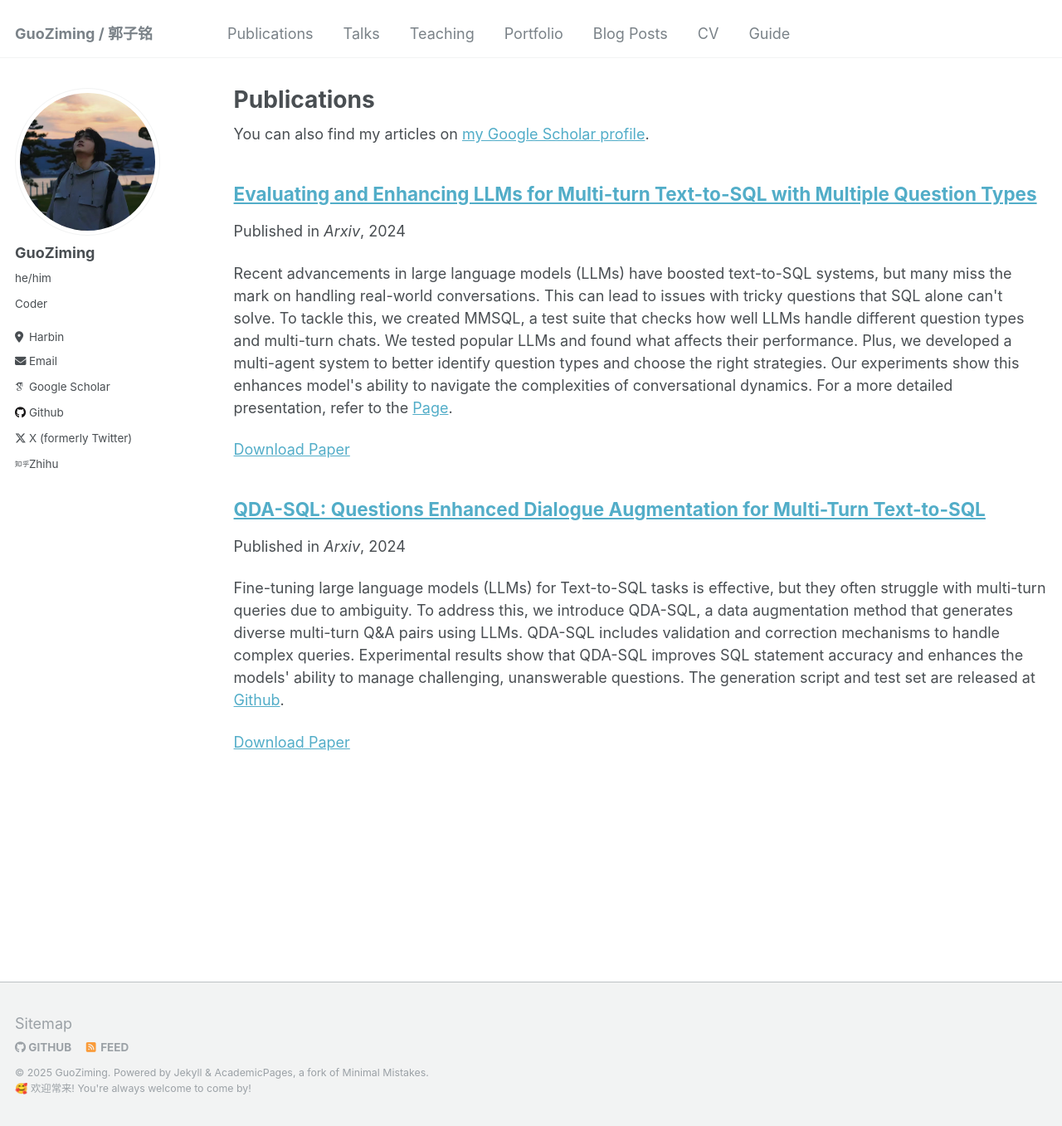
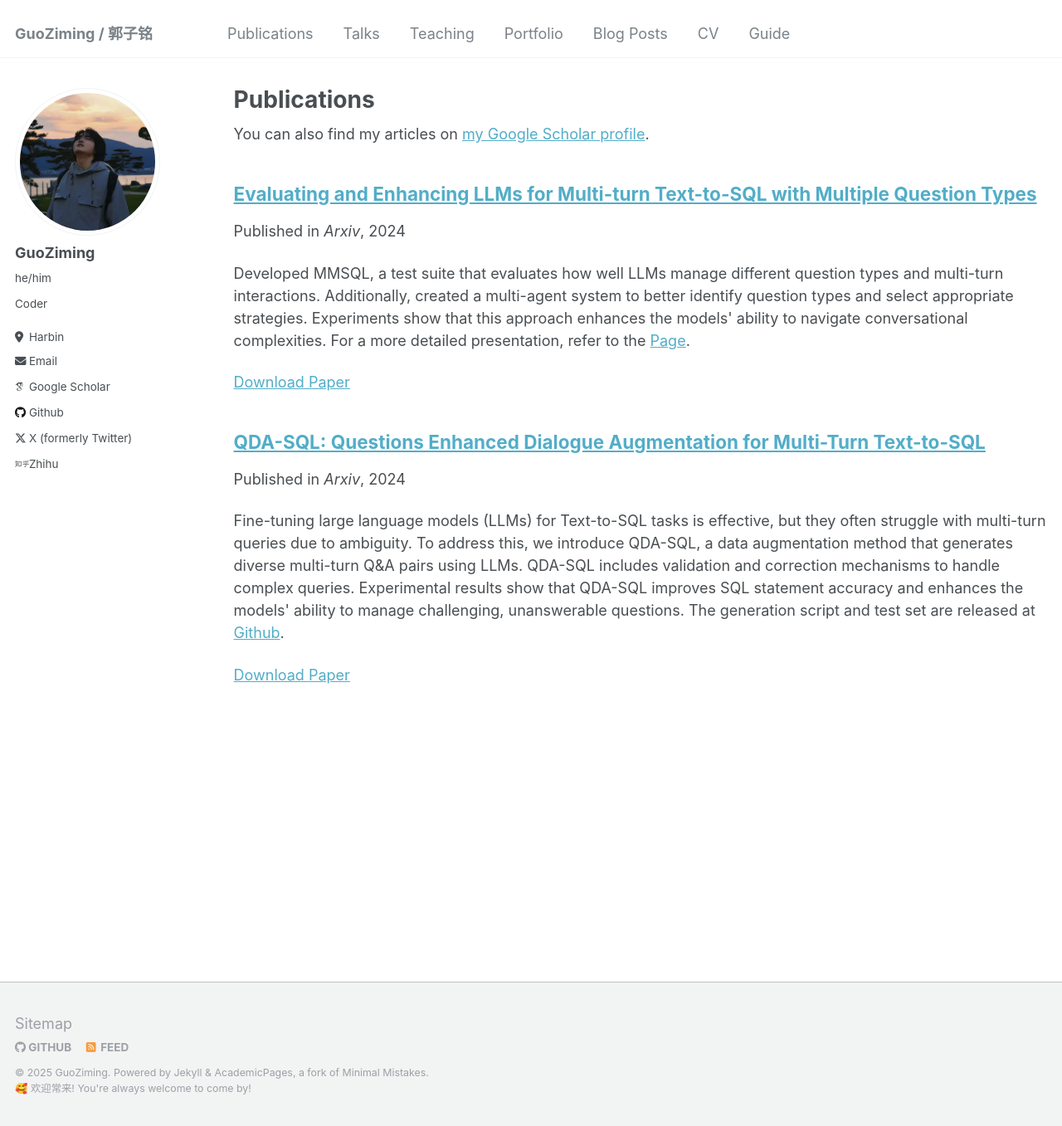
Before and after one commit to mcxiaoxiao/mcxiaoxiao.github.io, a Jekyll site: the page built from _pages/publications.md, in a window 1280 px wide and 1357 px high. Shown: the whole window at 83% size. Built offline with Jekyll 4.4.1, drawn with Linux system fonts in a browser that asks for light colours; some web fonts are replaced.

Commit message:
Update 2024-12-21-MMSQL-preprint.md

```diff
--- a/_publications/2024-12-21-MMSQL-preprint.md
+++ b/_publications/2024-12-21-MMSQL-preprint.md
@@ -2,7 +2,7 @@
 title: "Evaluating and Enhancing LLMs for Multi-turn Text-to-SQL with Multiple Question Types"
 collection: publications
 permalink: /publication/MMSQL
-excerpt: 'Recent advancements in large language models (LLMs) have boosted text-to-SQL systems, but many miss the mark on handling real-world conversations. This can lead to issues with tricky questions that SQL alone can&apos;t solve. To tackle this, we created MMSQL, a test suite that checks how well LLMs handle different question types and multi-turn chats. We tested popular LLMs and found what affects their performance. Plus, we developed a multi-agent system to better identify question types and choose the right strategies. Our experiments show this enhances model&apos;s ability to navigate the complexities of conversational dynamics. For a more detailed presentation, refer to the [Page](https://mcxiaoxiao.github.io/MMSQL).'
+excerpt: 'Developed MMSQL, a test suite that evaluates how well LLMs manage different question types and multi-turn interactions. Additionally, created a multi-agent system to better identify question types and select appropriate strategies. Experiments show that this approach enhances the models&apos; ability to navigate conversational complexities. For a more detailed presentation, refer to the [Page](https://mcxiaoxiao.github.io/MMSQL).'
 date: 2024-12-21
 venue: 'Arxiv'
 paperurl: 'https://arxiv.org/abs/2412.17867'
```
